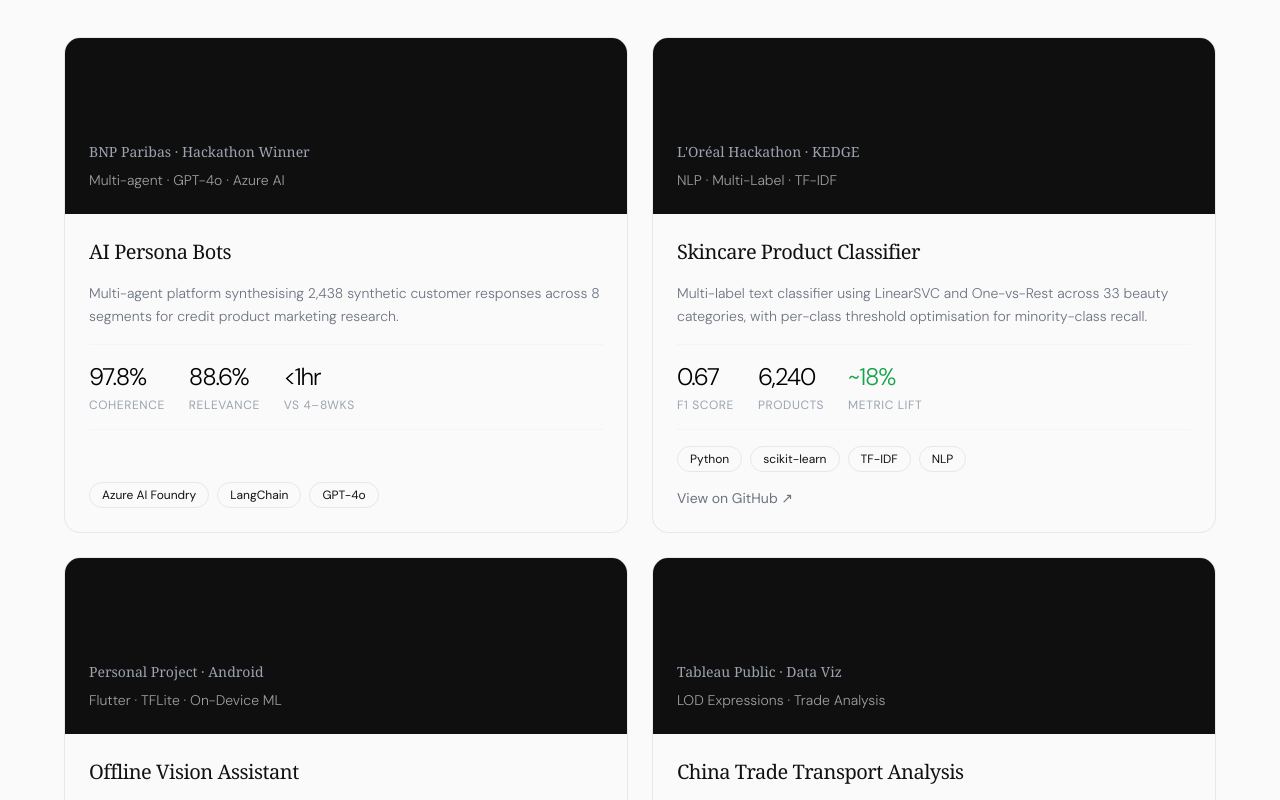
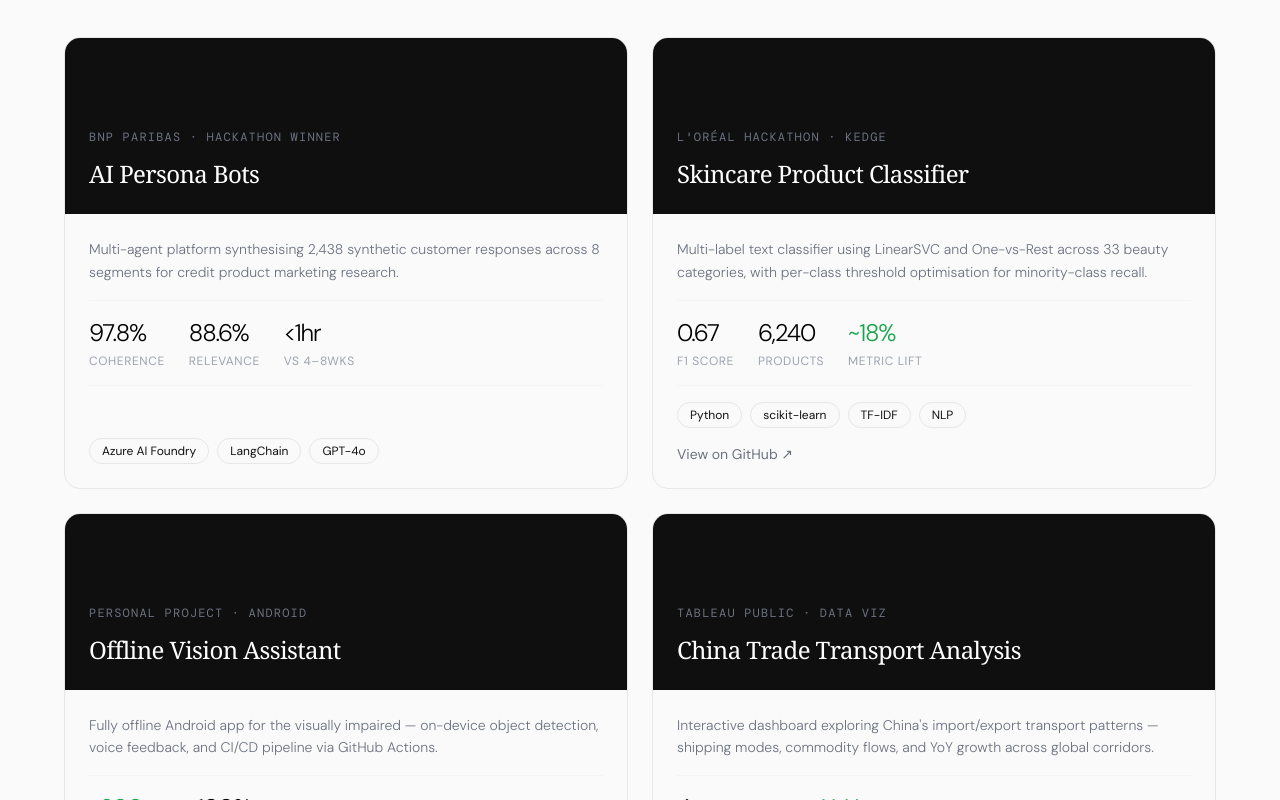
Before and after one commit to deepayans/portfolio, a Next.js app: page / in a window 1280 px wide. Shown: the part 2600-3400 px from the top of the page. Built offline with nearby package versions, Linux system fonts and the light colour scheme; a web font is replaced by a local one.

Commit message:
Update text styles and headings in page.tsx

```diff
--- a/app/page.tsx
+++ b/app/page.tsx
@@ -180,11 +180,10 @@
           <FadeIn delay={0.1} className="h-full">
             <div className="group border border-gray-200 rounded-2xl overflow-hidden hover:border-gray-400 transition-colors duration-300 flex flex-col h-full">
               <div className="h-44 bg-[#0f0f0f] flex flex-col justify-end p-6 shrink-0">
-                <div className="text-sm font-serif text-gray-400 mb-2">BNP Paribas · Hackathon Winner</div>
-                <div className="text-white font-light text-sm opacity-60">Multi-agent · GPT-4o · Azure AI</div>
+                <div className="text-xs font-mono text-gray-500 uppercase tracking-widest mb-3">BNP Paribas · Hackathon Winner</div>
+                <h3 className="text-2xl font-serif text-white tracking-tight leading-snug">AI Persona Bots</h3>
               </div>
               <div className="p-6 flex flex-col flex-1 gap-4">
-                <h3 className="text-xl font-serif tracking-tight">AI Persona Bots</h3>
                 <p className="text-gray-500 font-light text-sm leading-relaxed">
                   Multi-agent platform synthesising 2,438 synthetic customer responses across 8 segments for credit product marketing research.
                 </p>
@@ -215,11 +214,10 @@
           <FadeIn delay={0.2} className="h-full">
             <div className="group border border-gray-200 rounded-2xl overflow-hidden hover:border-gray-400 transition-colors duration-300 flex flex-col h-full">
               <div className="h-44 bg-[#0f0f0f] flex flex-col justify-end p-6 shrink-0">
-                <div className="text-sm font-serif text-gray-400 mb-2">{"L'Oréal Hackathon · KEDGE"}</div>
-                <div className="text-white font-light text-sm opacity-60">NLP · Multi-Label · TF-IDF</div>
+                <div className="text-xs font-mono text-gray-500 uppercase tracking-widest mb-3">{"L'Oréal Hackathon · KEDGE"}</div>
+                <h3 className="text-2xl font-serif text-white tracking-tight leading-snug">Skincare Product Classifier</h3>
               </div>
               <div className="p-6 flex flex-col flex-1 gap-4">
-                <h3 className="text-xl font-serif tracking-tight">Skincare Product Classifier</h3>
                 <p className="text-gray-500 font-light text-sm leading-relaxed">
                   Multi-label text classifier using LinearSVC and One-vs-Rest across 33 beauty categories, with per-class threshold optimisation for minority-class recall.
                 </p>
@@ -254,11 +252,10 @@
           <FadeIn delay={0.3} className="h-full">
             <div className="group border border-gray-200 rounded-2xl overflow-hidden hover:border-gray-400 transition-colors duration-300 flex flex-col h-full">
               <div className="h-44 bg-[#0f0f0f] flex flex-col justify-end p-6 shrink-0">
-                <div className="text-sm font-serif text-gray-400 mb-2">Personal Project · Android</div>
-                <div className="text-white font-light text-sm opacity-60">Flutter · TFLite · On-Device ML</div>
+                <div className="text-xs font-mono text-gray-500 uppercase tracking-widest mb-3">Personal Project · Android</div>
+                <h3 className="text-2xl font-serif text-white tracking-tight leading-snug">Offline Vision Assistant</h3>
               </div>
               <div className="p-6 flex flex-col flex-1 gap-4">
-                <h3 className="text-xl font-serif tracking-tight">Offline Vision Assistant</h3>
                 <p className="text-gray-500 font-light text-sm leading-relaxed">
                   Fully offline Android app for the visually impaired — on-device object detection, voice feedback, and CI/CD pipeline via GitHub Actions.
                 </p>
@@ -289,11 +286,10 @@
           <FadeIn delay={0.4} className="h-full">
             <div className="group border border-gray-200 rounded-2xl overflow-hidden hover:border-gray-400 transition-colors duration-300 flex flex-col h-full">
               <div className="h-44 bg-[#0f0f0f] flex flex-col justify-end p-6 shrink-0">
-                <div className="text-sm font-serif text-gray-400 mb-2">Tableau Public · Data Viz</div>
-                <div className="text-white font-light text-sm opacity-60">LOD Expressions · Trade Analysis</div>
+                <div className="text-xs font-mono text-gray-500 uppercase tracking-widest mb-3">Tableau Public · Data Viz</div>
+                <h3 className="text-2xl font-serif text-white tracking-tight leading-snug">China Trade Transport Analysis</h3>
               </div>
               <div className="p-6 flex flex-col flex-1 gap-4">
-                <h3 className="text-xl font-serif tracking-tight">China Trade Transport Analysis</h3>
                 <p className="text-gray-500 font-light text-sm leading-relaxed">
                   Interactive dashboard exploring China&apos;s import/export transport patterns — shipping modes, commodity flows, and YoY growth across global corridors.
                 </p>
```
